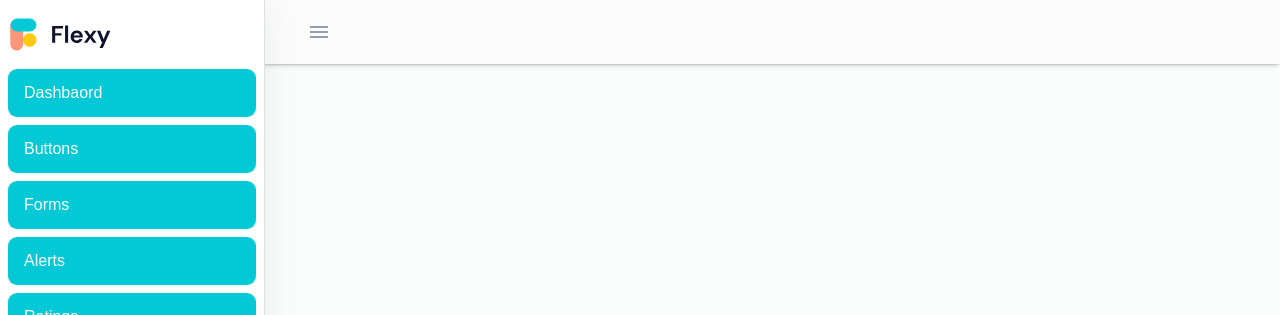
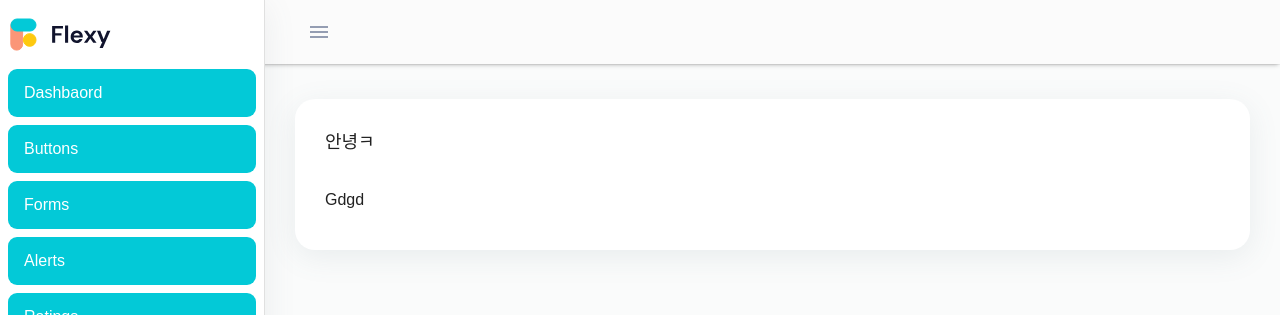
Before and after one commit to doksan-study/plz-ts-web, a React (Create React App) app: page / in a window 1280 px wide. Shown: the top 315 px of the page. Built offline with nearby package versions, Linux system fonts and the light colour scheme.

Commit message:
feat : add Dashboard Container

```diff
--- a/src/App.tsx
+++ b/src/App.tsx
@@ -1,9 +1,28 @@
 import React from 'react';
 import Layout from "@/component/layout";
+import {Box, Card, CardContent, Grid, Typography} from '@mui/material';
+
+const Sample = () => {
+    return (
+        <Grid container spacing={0}>
+            <Grid item xs={12} lg={12}>
+                <Card>
+                    <Box p={2} display="flex" alignItems="center">
+                        <Typography variant="h4">안녕ㅋ</Typography>
+                    </Box>
+                    <CardContent>Gdgd</CardContent>
+                </Card>
+                {/*<BaseCard title="Alerts">*/}
+                {/*</BaseCard>*/}
+            </Grid>
+        </Grid>
+    )
+}
+
 function App() {
     return (
         <div className="App">
-            <Layout/>
+            <Layout children={<Sample/>}/>
         </div>
     );
 }
--- a/src/component/layout/index.tsx
+++ b/src/component/layout/index.tsx
@@ -1,12 +1,54 @@
 import Header from "@/component/layout/header";
 import SideBar from "@/component/layout/sideBar";
+import {ReactNode} from "react";
+import {Box, Container, experimentalStyled, useMediaQuery, useTheme} from "@mui/material";
 
-export default function Layout(){
+interface PropsType {
+    children: ReactNode
+}
+
+const MainWrapper = experimentalStyled("div")(() => ({
+    display: "flex",
+    minHeight: "100vh",
+    overflow: "hidden",
+    width: "100%",
+}));
+
+const PageWrapper = experimentalStyled("div")(({theme}) => ({
+    display: "flex",
+    flex: "1 1 auto",
+    overflow: "hidden",
+
+    backgroundColor: theme.palette.background.default,
+    paddingTop: "64px"
+    // [theme.breakpoints.up("lg")]: {
+    //     paddingTop: "64px",
+    // },
+    // [theme.breakpoints.down("lg")]: {
+    //     paddingTop: "64px",
+    // },
+}));
+
+export default function Layout({children}: PropsType) {
     // TODO SideBar Open State
+    const theme = useTheme();
+    const isDesktop = useMediaQuery(theme.breakpoints.up("lg"));
+
     return (
-        <>
+        <MainWrapper>
             <Header/>
             <SideBar/>
-        </>
+            <PageWrapper>
+                <Container
+                    maxWidth={false}
+                    sx={{
+                        paddingTop: "20px",
+                        paddingLeft: isDesktop ? "280px !important" : "",
+                    }}
+                >
+                    <Box sx={{minHeight: "calc(100vh - 170px)"}}>{children}</Box>
+                </Container>
+            </PageWrapper>
+        </MainWrapper>
     )
 }
```
Also changed, not shown: src/component/layout/sideBar.tsx (+4 -4 lines).
